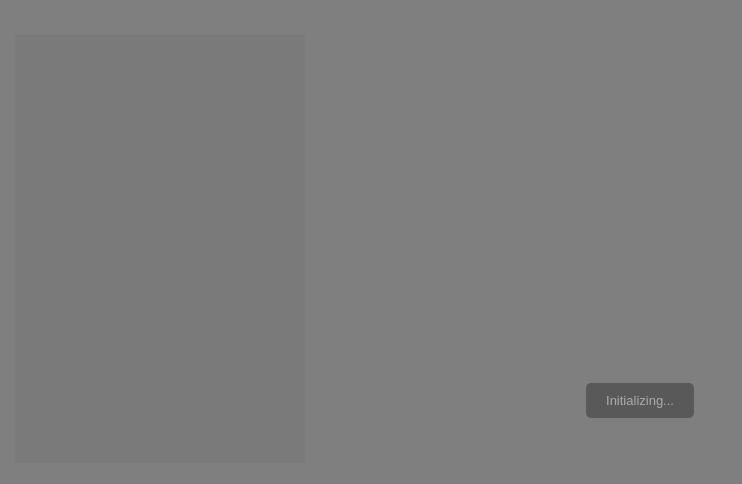
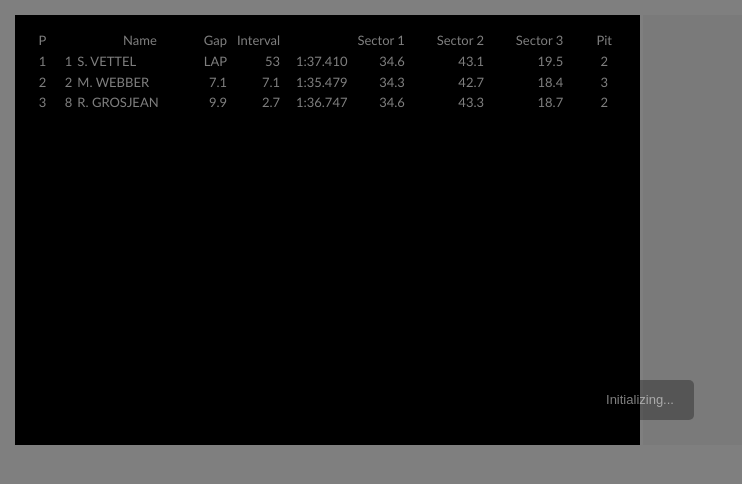
Before and after one commit to gcifani/livef1-frontend, a website: page public/index.html in a window 1280 px wide. Shown: the whole page, without its empty margins (0-742 px from the left). Drawn offline with nearby package versions, Linux system fonts and the light colour scheme; no server answers.

Commit message:
css reset added, live timing table schema built

```diff
--- a/app.js
+++ b/app.js
@@ -12,7 +12,7 @@ io.set('log level', 2);
 
 var F1_USER = "a6042332@drdrb.com",
     F1_PASS = "zb2MDAqYBwYPNbg9",
-    F1_KEYFRAME = __dirname + "/fixtures/2013-japan-suzuka/keyframe_00030.bin";
+    F1_KEYFRAME = __dirname + "/fixtures/2013-japan-suzuka/keyframe_00005.bin";
 
 io.sockets.on('connection', function (socket) {
 
--- /dev/null
+++ b/public/css/reset.css
@@ -0,0 +1,48 @@
+/* http://meyerweb.com/eric/tools/css/reset/
+   v2.0 | 20110126
+   License: none (public domain)
+*/
+
+html, body, div, span, applet, object, iframe,
+h1, h2, h3, h4, h5, h6, p, blockquote, pre,
+a, abbr, acronym, address, big, cite, code,
+del, dfn, em, img, ins, kbd, q, s, samp,
+small, strike, strong, sub, sup, tt, var,
+b, u, i, center,
+dl, dt, dd, ol, ul, li,
+fieldset, form, label, legend,
+table, caption, tbody, tfoot, thead, tr, th, td,
+article, aside, canvas, details, embed,
+figure, figcaption, footer, header, hgroup,
+menu, nav, output, ruby, section, summary,
+time, mark, audio, video {
+    margin: 0;
+    padding: 0;
+    border: 0;
+    font-size: 100%;
+    font: inherit;
+    vertical-align: baseline;
+}
+/* HTML5 display-role reset for older browsers */
+article, aside, details, figcaption, figure,
+footer, header, hgroup, menu, nav, section {
+    display: block;
+}
+body {
+    line-height: 1;
+}
+ol, ul {
+    list-style: none;
+}
+blockquote, q {
+    quotes: none;
+}
+blockquote:before, blockquote:after,
+q:before, q:after {
+    content: '';
+    content: none;
+}
+table {
+    border-collapse: collapse;
+    border-spacing: 0;
+}
--- a/public/css/style.css
+++ b/public/css/style.css
@@ -1,6 +1,11 @@
+*, *:before, *:after {
+  -webkit-box-sizing: border-box;
+  box-sizing: border-box;
+}
 body {
     margin: 0;
     padding: 0;
+    font: 13px/1.6em optima, arial, sans-serif;
 }
 h1, h2 {
     margin: 0;
@@ -19,15 +24,39 @@ h2 {
     font-size: 24px;
     color: #bbb;
 }
-#wrapper {
+#wrapper { padding: 15px; }
+#timingBox {
+    display: inline-block;
+    background-color: black;
+    color: white;
+    width: 625px;
+    min-height: 430px;
     padding: 15px;
 }
+#livetiming th, #livetiming td {
+    white-space: nowrap;
+    overflow: hidden;
+    text-overflow: ellipse;
+}
+#livetiming>*>tr>*:nth-child(1)  { width:  30px; text-align: right; padding-right: 10px; }
+#livetiming>*>tr>*:nth-child(2)  { width:  25px; text-align: right; padding-right:  5px; }
+#livetiming>*>tr>*:nth-child(3)  { width: 145px; }
+#livetiming>*>tr>*:nth-child(4)  { width:  35px; text-align: right; padding-right: 10px; }
+#livetiming>*>tr>*:nth-child(5)  { width:  45px; text-align: right; padding-right: 10px; }
+#livetiming>*>tr>*:nth-child(6)  { width:  70px; text-align: right; padding-right: 10px; }
+#livetiming>*>tr>*:nth-child(7)  { width:  50px; text-align: right; padding-right: 10px; }
+#livetiming>*>tr>*:nth-child(8)  { width:  30px; }
+#livetiming>*>tr>*:nth-child(9)  { width:  50px; text-align: right; padding-right: 10px; }
+#livetiming>*>tr>*:nth-child(10) { width:  30px; }
+#livetiming>*>tr>*:nth-child(11) { width:  50px; text-align: right; padding-right: 10px; }
+#livetiming>*>tr>*:nth-child(12) { width:  30px; }
+#livetiming>*>tr>*:nth-child(13) { width:  20px; text-align: center; }
+#livetiming>*>tr>*:nth-child(14) { width:  15px; }
 #commentBox {
-    /*display: none;*/
-    margin-top: 20px;
+    display: inline-block;
     background-color: #f5f5f5;
-    width: 255px;
-    height: 398px;
+    width: 300px;
+    height: 430px;
     border: solid 15px #f5f5f5;
     border-right-width: 5px;
     padding-right: 15px;
--- a/public/index.html
+++ b/public/index.html
@@ -7,8 +7,7 @@
         <meta name="description" content="">
         <meta name="viewport" content="width=device-width, initial-scale=1, user-scalable=no">
 
-        <!-- <link rel="stylesheet" href="css/normalize.css">
-        <link rel="stylesheet" href="css/main.css"> -->
+        <link rel="stylesheet" href="css/reset.css">
         <link rel="stylesheet" href="css/style.css">
     </head>
     <body>
@@ -23,6 +22,78 @@
         <div id="wrapper">
             <h1>Live timing</h1>
             <h2 id="eventTitle"></h2>
+            <div id="timingBox">
+                <table id="livetiming">
+                    <thead>
+                        <tr>
+                            <th>P</th>
+                            <th>&nbsp;</th>
+                            <th>Name</th>
+                            <th>Gap</th>
+                            <th>Interval</th>
+                            <th>&nbsp;</th>
+                            <th>Sector 1</th>
+                            <th>&nbsp;</th>
+                            <th>Sector 2</th>
+                            <th>&nbsp;</th>
+                            <th>Sector 3</th>
+                            <th>&nbsp;</th>
+                            <th>Pit</th>
+                            <th>&nbsp;</th>
+                        </tr>
+                    </thead>
+                    <tbody>
+                        <tr>
+                            <td>1</td>
+                            <td>1</td>
+                            <td>S. VETTEL</td>
+                            <td>LAP</td>
+                            <td>53</td>
+                            <td>1:37.410</td>
+                            <td>34.6</td>
+                            <td>&nbsp;</td>
+                            <td>43.1</td>
+                            <td>&nbsp;</td>
+                            <td>19.5</td>
+                            <td>&nbsp;</td>
+                            <td>2</td>
+                            <td>&nbsp;</td>
+                        </tr>
+                        <tr>
+                            <td>2</td>
+                            <td>2</td>
+                            <td>M. WEBBER</td>
+                            <td>7.1</td>
+                            <td>7.1</td>
+                            <td>1:35.479</td>
+                            <td>34.3</td>
+                            <td>&nbsp;</td>
+                            <td>42.7</td>
+                            <td>&nbsp;</td>
+                            <td>18.4</td>
+                            <td>&nbsp;</td>
+                            <td>3</td>
+                            <td>&nbsp;</td>
+                        </tr>
+                        <tr>
+                            <td>3</td>
+                            <td>8</td>
+                            <td>R. GROSJEAN</td>
+                            <td>9.9</td>
+                            <td>2.7</td>
+                            <td>1:36.747</td>
+                            <td>34.6</td>
+                            <td>&nbsp;</td>
+                            <td>43.3</td>
+                            <td>&nbsp;</td>
+                            <td>18.7</td>
+                            <td>&nbsp;</td>
+                            <td>2</td>
+                            <td>&nbsp;</td>
+                        </tr>
+                    </tbody>
+                </table>
+            </div>
             <div id="commentBox"></div>
         </div>
 
--- a/public/js/main.js
+++ b/public/js/main.js
@@ -34,6 +34,11 @@ socket.on('packet', function (data) {
         }
     }
 
+    // live timing
+    if (data.carId) {
+
+    }
+
     // copyright
     if (data.copyright) {
         console.log(data.copyright);
```
